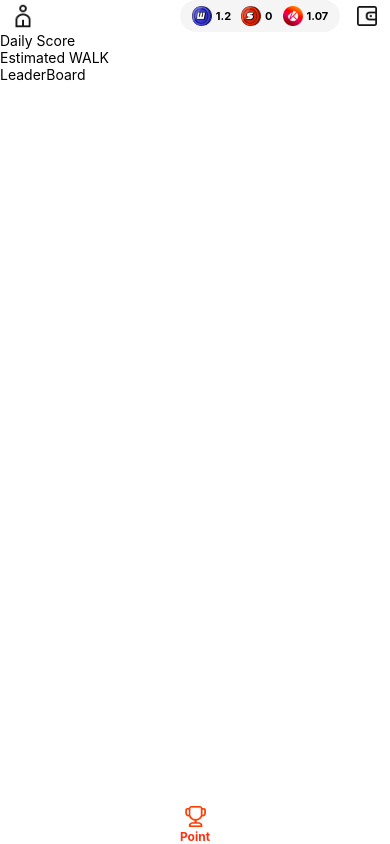
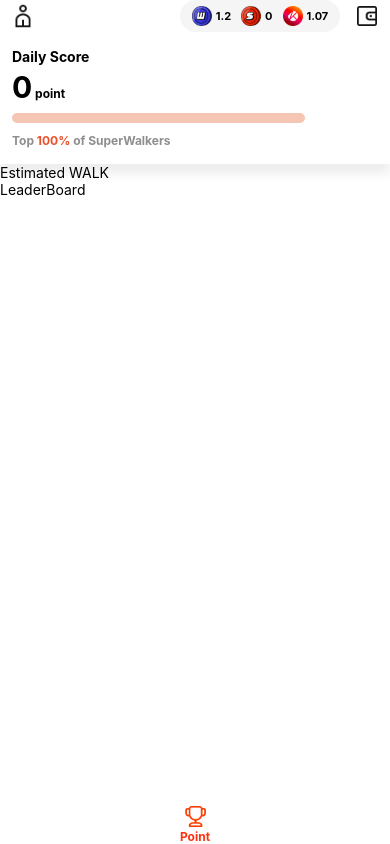
Before and after one commit to losajjang/proground-assignment-Travis, a React Native app: screen / in a window 390 px wide. Built offline with nearby package versions, Linux system fonts and the light colour scheme.

Commit message:
feat: Daily Score 컴포넌트 개발

```diff
--- a/src/components/point/DailyScore.tsx
+++ b/src/components/point/DailyScore.tsx
@@ -1,12 +1,63 @@
 import React from 'react';
-import {Text, View} from 'react-native';
+import {StyleSheet, Text, View} from 'react-native';
 
 const DailyScore = () => {
   return (
     <View>
-      <Text>Daily Score</Text>
+      <View style={styles.container}>
+        <Text style={styles.fontTitle}>Daily Score</Text>
+        <Text style={styles.fontPoint}>
+          <Text style={styles.fontPointAccent}>0</Text> point
+        </Text>
+        <View style={styles.exp} />
+        <Text style={styles.fontDesc}>
+          Top <Text style={styles.fontDescAccent}>100%</Text> of SuperWalkers
+        </Text>
+      </View>
     </View>
   );
 };
 
+const styles = StyleSheet.create({
+  container: {
+    backgroundColor: 'white',
+    paddingVertical: 16,
+    paddingHorizontal: 12,
+    shadowColor: '#eeeeef',
+    shadowOffset: {width: 0, height: 10},
+    shadowOpacity: 1,
+    shadowRadius: 10,
+  },
+  fontTitle: {
+    fontWeight: 'bold',
+  },
+  fontPoint: {
+    marginTop: 4,
+    fontSize: 12,
+    fontWeight: 'bold',
+  },
+  fontPointAccent: {
+    fontSize: 30,
+    fontWeight: 'bold',
+  },
+  exp: {
+    marginTop: 8,
+    borderWidth: 5,
+    borderStyle: 'solid',
+    borderColor: '#f6c6b5',
+    borderRadius: 100,
+    width: '80%',
+  },
+  fontDesc: {
+    marginTop: 10,
+    color: '#8e8e8e',
+    fontSize: 12,
+    fontWeight: 'bold',
+  },
+  fontDescAccent: {
+    color: '#eb4e28',
+    fontWeight: 'bold',
+  },
+});
+
 export default DailyScore;
--- a/src/components/point/Footer.tsx
+++ b/src/components/point/Footer.tsx
@@ -4,26 +4,26 @@ import {ScoreA} from '../../assets/images/index';
 
 const Footer = () => {
   return (
-    <View style={styles.footerContainer}>
-      <Image style={styles.footerImage} source={ScoreA} />
-      <Text style={styles.footerFont}>Point</Text>
+    <View style={styles.Container}>
+      <Image style={styles.Image} source={ScoreA} />
+      <Text style={styles.Font}>Point</Text>
     </View>
   );
 };
 
 const styles = StyleSheet.create({
-  footerContainer: {
+  Container: {
     alignItems: 'center',
   },
-  footerFont: {
+  Image: {
+    width: 25,
+    height: 25,
+  },
+  Font: {
     color: '#ff310f',
     fontWeight: 'bold',
     fontSize: 12,
   },
-  footerImage: {
-    width: 25,
-    height: 25,
-  },
 });
 
 export default Footer;
```
